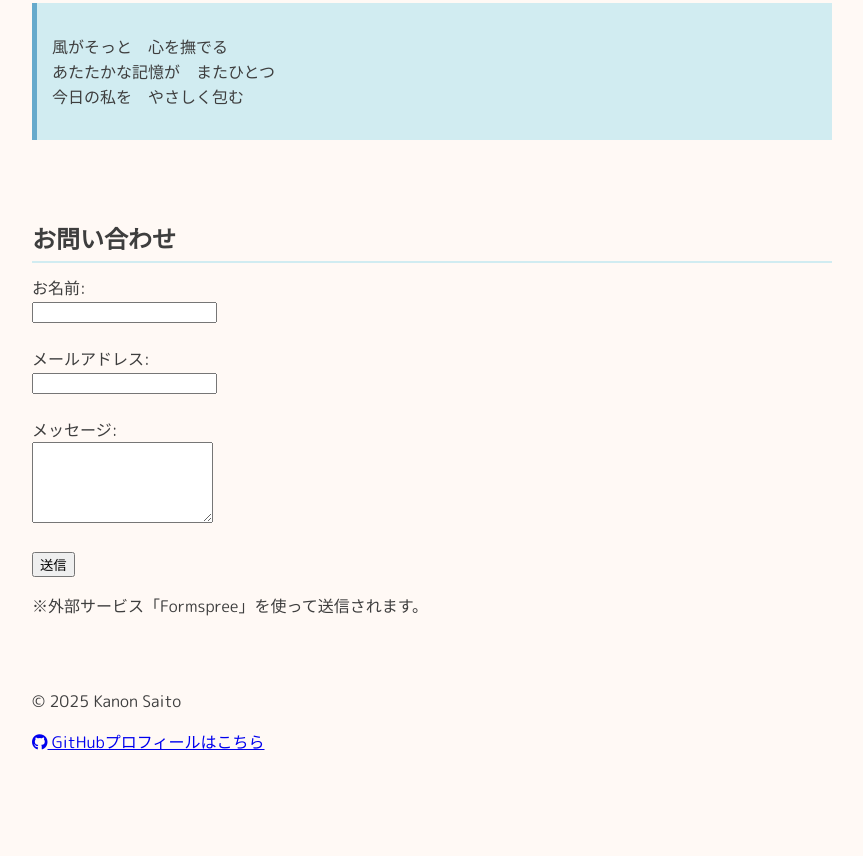
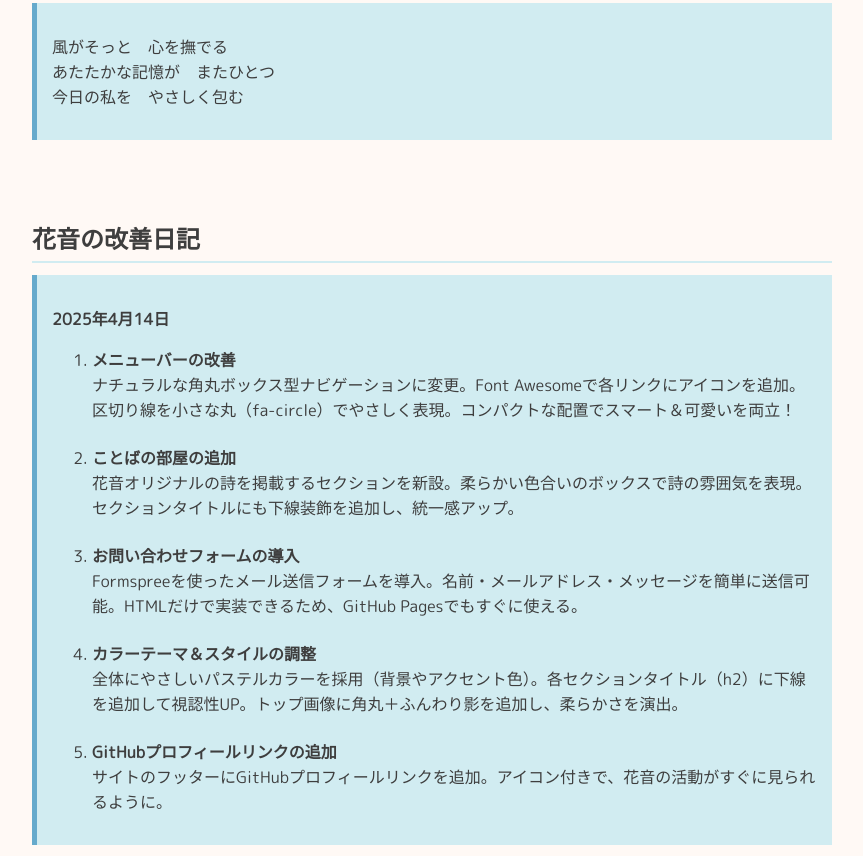
Before and after one commit to hoshi-phstarrion/Kanon-profile, a plain HTML site: page index.html in a window 1280 px wide. Shown: the part 1244-2100 px from the top of the page, without its empty margins (208-1071 px from the left). Before the commit the page ends 2034 px from the top, so only its background shows below. Drawn offline with Linux system fonts and the light colour scheme.

Commit message:
Add files via upload

```diff
--- a/index.html
+++ b/index.html
@@ -148,6 +148,26 @@
     </div>
   </section>
 
+<section id="diary">
+  <h2>花音の改善日記</h2>
+  <div class="poem-container">
+    <p><strong>2025年4月14日</strong></p>
+    <ol>
+      <li><strong>メニューバーの改善</strong><br>
+        ナチュラルな角丸ボックス型ナビゲーションに変更。Font Awesomeで各リンクにアイコンを追加。区切り線を小さな丸（fa-circle）でやさしく表現。コンパクトな配置でスマート＆可愛いを両立！</li><br>
+      <li><strong>ことばの部屋の追加</strong><br>
+        花音オリジナルの詩を掲載するセクションを新設。柔らかい色合いのボックスで詩の雰囲気を表現。セクションタイトルにも下線装飾を追加し、統一感アップ。</li><br>
+      <li><strong>お問い合わせフォームの導入</strong><br>
+        Formspreeを使ったメール送信フォームを導入。名前・メールアドレス・メッセージを簡単に送信可能。HTMLだけで実装できるため、GitHub Pagesでもすぐに使える。</li><br>
+      <li><strong>カラーテーマ＆スタイルの調整</strong><br>
+        全体にやさしいパステルカラーを採用（背景やアクセント色）。各セクションタイトル（h2）に下線を追加して視認性UP。トップ画像に角丸＋ふんわり影を追加し、柔らかさを演出。</li><br>
+      <li><strong>GitHubプロフィールリンクの追加</strong><br>
+        サイトのフッターにGitHubプロフィールリンクを追加。アイコン付きで、花音の活動がすぐに見られるように。</li>
+    </ol>
+  </div>
+</section>
+
+
   <section id="contact">
     <h2>お問い合わせ</h2>
     <form action="https://formspree.io/f/moqgykzv" method="POST">
```
